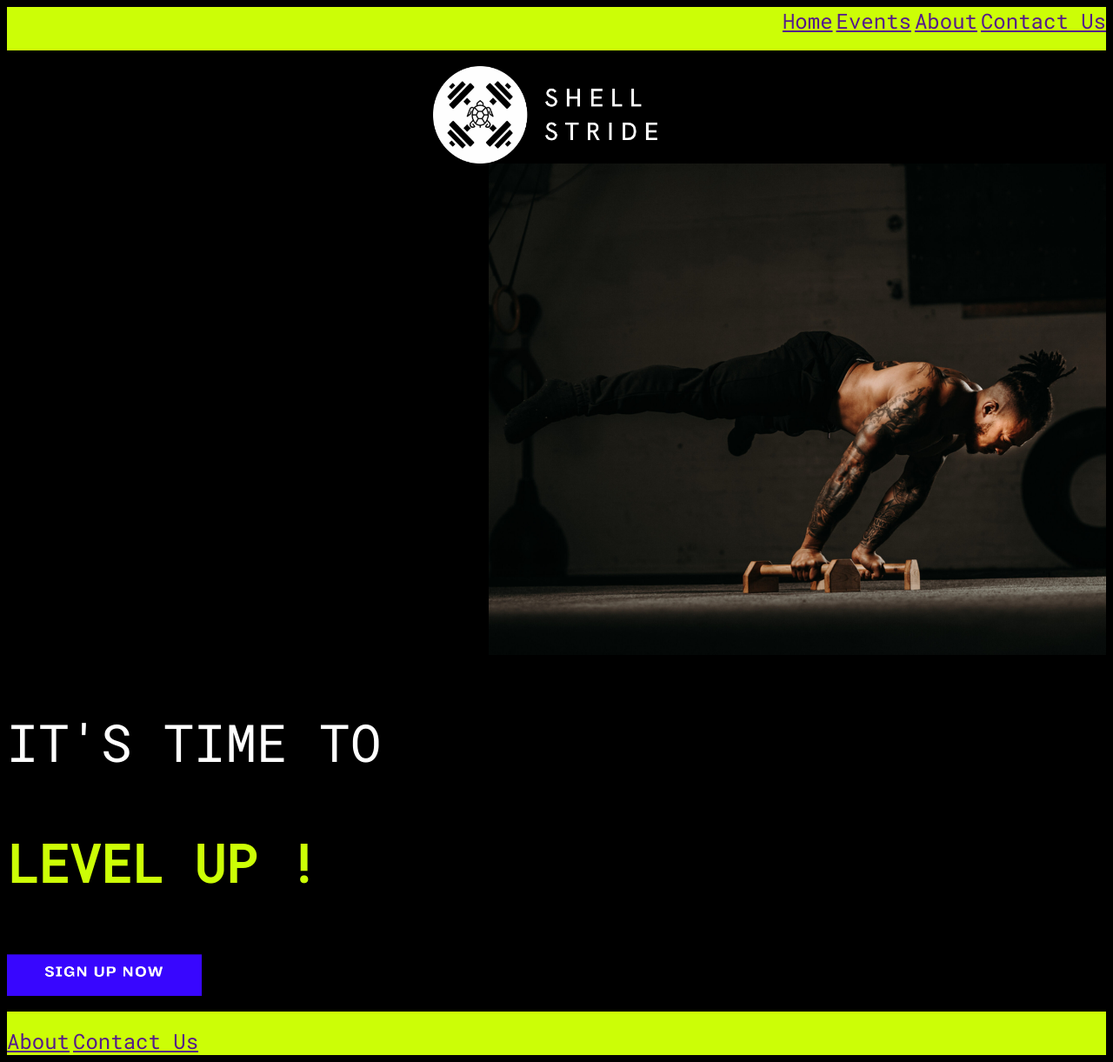
After one commit to imsiva0708/TurtleByte-Code-Infinity-, a Flask app: template templates/homepage.html in a window 1280 px wide. The commit adds this page. Shown: the whole page at 87% size. Run offline with Flask 3, Linux system fonts and the light colour scheme; the template is opened without the code that fills it, so the values that code supplies are empty; parts of the project's set-up code (start-up, migrations or seed data) failed here and were passed over.

Commit message:
added homepage

```diff
--- a/app.py
+++ b/app.py
@@ -1,28 +1,31 @@
-from flask import Flask, render_template, jsonify ,request
-from database import result_as_dict
+from flask import Flask, render_template, redirect ,request
+from database import load_from_db, add_to_db
 
-STATS = result_as_dict
-PROGRESS = 80
-TOP = 10
-SECOND = 65
+STATS = load_from_db()
 app = Flask(__name__)
+@app.route("/")
+def home():
+    return render_template('homepage.html')
 
-@app.route("/login-register")
-def login():
-    return render_template('index.html')
 
 @app.route("/dashboard/apply")
 def helloworld():
     data = request.args
-    return jsonify(data)
+    # add_to_db(data,Name)
+    return render_template('tmp.html')
 
-@app.route("/")
+@app.route("/login-register")
+def login():
+    return render_template("index.html")
+
+@app.route("/dashboard" , methods = ['post'])
 def hello():
+    account_dict = request.form.to_dict()
+    global Name
+    Name= account_dict['name']
     return render_template('home.html',
-                           stats = STATS,
-                           top = TOP,
-                           second = SECOND,
-                           progress = PROGRESS)
+                           stats = STATS
+                           )
 
 
 if __name__ == '__main__':
--- a/templates/home.html
+++ b/templates/home.html
@@ -49,7 +49,6 @@
 TODO PROGRESS BAR
         <table class = 'table table striped'>
             <tr>
-            <th>Sno.</th>
             <th>User</th>
             <th>Steps</th>
             <th>Calories</th>
@@ -57,7 +56,6 @@ TODO PROGRESS BAR
             <div>
                 {% for ss in stats %}
                 <tr>
-                    <td>{{ss["id"]}}</td>
                     <td>{{ss["username"]}}</td>
                     <td>{{ss['steps']}}</td>
                     <td>{{ss['calories']}}</td>
@@ -67,5 +65,6 @@ TODO PROGRESS BAR
             </div>
         </table>
     </div>
+    {{login}}
 </body>
 </html>
--- /dev/null
+++ b/templates/homepage.html
@@ -0,0 +1,48 @@
+<html>
+    <head>
+        <link rel="icon" href="images\logo.png" type="image/png">
+        <title>ShellStep</title>
+        <link rel="preconnect" href="https://fonts.googleapis.com">
+        <link rel="preconnect" href="https://fonts.gstatic.com" crossorigin>
+        <link href="https://fonts.googleapis.com/css2?family=Roboto+Mono&display=swap" rel="stylesheet">
+        <link rel="preconnect" href="https://fonts.googleapis.com">
+        <link rel="preconnect" href="https://fonts.gstatic.com" crossorigin>
+        <link href="https://fonts.googleapis.com/css2?family=Titillium+Web:ital,wght@0,200;0,300;0,400;0,600;0,700;0,900;1,200;1,300;1,400;1,600;1,700&display=swap" rel="stylesheet">
+
+    </head>
+    <body style ="background-color: black;">
+        <header style="background-color:#CCFE06; color:black">
+            <div align="right">
+                <a id="home_top" href="" style="font-family:'Roboto Mono' ;font-size:24;">Home</a>
+                <a id="events_top"  href="" style="font-family:'Roboto Mono' ;font-size:24;">Events</a>
+                <a id="about_top"  href="" style="font-family:'Roboto Mono' ;font-size:24;">About</a>
+                <a id="contact_top"  href="" style="font-family:'Roboto Mono' ;font-size:24;">Contact Us</a>
+            </div>
+            <br>
+        </header>
+
+        <main>
+            <br>
+            <div align="center"><img src="static/logoname.png" height="112" width="284"></div>
+            <div align="right"><img src="static/pic1_home.png" height="565" width="710"></div>
+            <span>
+            <p style="color: white; font-family:'Roboto Mono' ; font-size:59.8;">IT'S TIME TO </p>
+            <p style="color: #CCFE06; font-family:'Roboto Mono' ; font-size:59.8;"><b>LEVEL UP ! </b></p>
+            </span>
+            <a href="/login-register" target="_blank">
+                <!--<button style="font-family:'Titillium Web' ;font-size:14; color:white; background-color:#3806FE"><b>SIGN UP NOW</b></button>-->
+                <div><img src="static/sign_up_now1.png" height="55" width="224" title="Sign Up Now"></div>
+            </a>
+            <br>
+
+        </main>
+
+        <footer style="background-color:#CCFE06; color:black">
+            <br>
+            <div align="left">
+                <a href="" style="font-family:'Roboto Mono' ;font-size:24;">About</a>
+                <a href="" style="font-family:'Roboto Mono' ;font-size:24;">Contact Us</a>
+            </div>
+        </footer>
+    </body>
+</html>
```
Also changed, not shown: database.py (+9 -3 lines), templates/index.html (+5 -5 lines), templates/submit.html (added, +13 -0 lines), templates/tmp.html (added, +12 -0 lines), static/logo.png (added), static/logoname.png (added), static/pic1_home.png (added), static/sign_up_now1.png (added).
